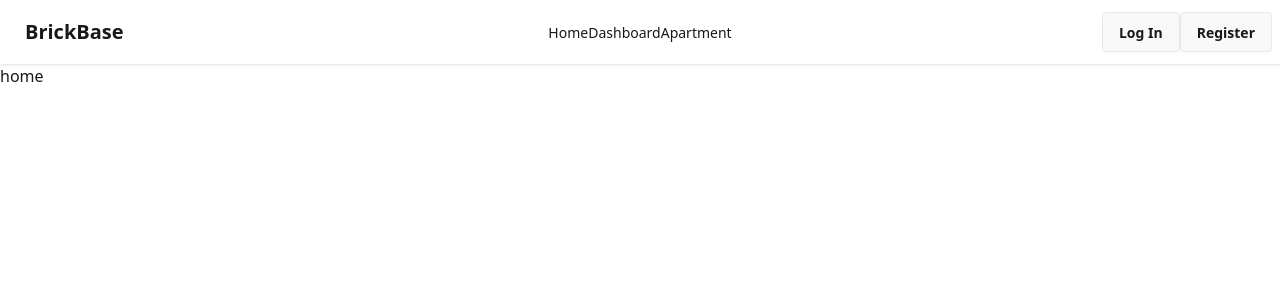
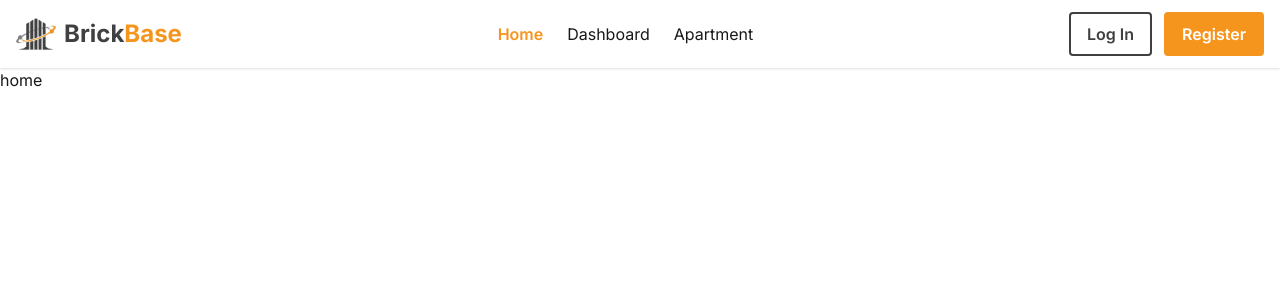
Before and after one commit to AlIfran64/Building-Management-System-Client, a React (Vite) app: page / in a window 1280 px wide. Shown: the top 300 px of the page. Built offline with nearby package versions, Linux system fonts and the light colour scheme.

Commit message:
navbar done

```diff
--- a/index.html
+++ b/index.html
@@ -2,9 +2,13 @@
 <html lang="en" data-theme="light">
   <head>
     <meta charset="UTF-8" />
-    <link rel="icon" type="image/svg+xml" href="/vite.svg" />
+    <link
+      rel="icon"
+      type="image/svg+xml"
+      href="/src/assets/images/favicon.png"
+    />
     <meta name="viewport" content="width=device-width, initial-scale=1.0" />
-    <title>Vite + React</title>
+    <title>BrickBase</title>
   </head>
   <body>
     <div id="root"></div>
--- a/src/Components/Header/Navbar/Navbar.jsx
+++ b/src/Components/Header/Navbar/Navbar.jsx
@@ -1,40 +1,95 @@
-import React from 'react';
-import { NavLink } from 'react-router';
+import React, { useState } from 'react';
+import { Link, NavLink } from 'react-router';
+import logo from "../../../../src/assets/images/logo1.jpg"
 
 const Navbar = () => {
+  const [isOpen, setIsOpen] = useState(false);
 
   const links =
     <>
-      <NavLink>Home</NavLink>
-      <NavLink>Dashboard</NavLink>
-      <NavLink>Apartment</NavLink>
+      <NavLink to='/' className={({ isActive }) =>
+        isActive
+          ? "text-[#F5951D] font-semibold"
+          : "transition-all duration-300 hover:font-semibold hover:tracking-wide hover:scale-[1.01]"
+      }>
+        Home
+      </NavLink>
+
+      <NavLink to='/dashboard' className={({ isActive }) =>
+        isActive
+          ? "text-[#F5951D] font-semibold"
+          : "transition-all duration-300 hover:font-semibold hover:tracking-wide hover:scale-[1.01]"
+      }>
+        Dashboard
+      </NavLink>
+
+      <NavLink to='/apartment' className={({ isActive }) =>
+        isActive
+          ? "text-[#F5951D] font-semibold"
+          : "transition-all duration-300 hover:font-semibold hover:tracking-wide hover:scale-[1.01]"
+      }>
+        Apartment
+      </NavLink>
     </>
 
   return (
-    <div className="navbar bg-base-100 shadow-sm">
-      <div className="navbar-start">
-        <div className="dropdown">
-          <div tabIndex={0} role="button" className="btn btn-ghost lg:hidden">
-            <svg xmlns="http://www.w3.org/2000/svg" className="h-5 w-5" fill="none" viewBox="0 0 24 24" stroke="currentColor"> <path strokeLinecap="round" strokeLinejoin="round" strokeWidth="2" d="M4 6h16M4 12h8m-8 6h16" /> </svg>
+    <nav className="bg-white shadow-sm w-full z-50">
+      <div className="max-w-7xl mx-auto px-4 py-3 flex items-center justify-between">
+        {/* Logo */}
+        <Link onClick={() => window.scrollTo({ top: 0, behavior: 'smooth' })}>
+          <div className='flex items-center gap-2'>
+            <img src={logo} alt="logo" className="w-10" />
+            <p className="text-2xl font-bold">
+              <span className='text-[#404042]'>Brick</span>
+              <span className='text-[#F5951D]'>Base</span>
+            </p>
           </div>
-          <ul
-            tabIndex={0}
-            className="menu menu-sm dropdown-content bg-base-100 rounded-box z-1 mt-3 w-52 p-2 shadow">
-            {links}
-          </ul>
+        </Link>
+
+        {/* Desktop Nav Links */}
+        <div className="hidden lg:flex gap-6 items-center">
+          {links}
         </div>
-        <a className="btn btn-ghost text-xl">BrickBase</a>
+
+        {/* Auth Buttons */}
+        <div className="hidden lg:flex items-center gap-3">
+          <Link to="/login">
+            <button className="border-2 border-[#404042] hover:border-[#F5951D] px-4 py-2 rounded text-[#404042] hover:text-[#F5951D] font-semibold transition-all cursor-pointer">Log In</button>
+          </Link>
+          <Link to="/register">
+            <button className="bg-[#F5951D] text-white px-4 py-2 rounded border-2 border-[#F5951D] font-semibold hover:bg-[#404042] hover:border-[#404042] transition-all cursor-pointer">Register</button>
+          </Link>
+        </div>
+
+        {/* Mobile Menu Button */}
+        <div className="lg:hidden">
+          <button onClick={() => setIsOpen(!isOpen)} className="focus:outline-none">
+            <svg className="w-6 h-6 text-[#404042]" fill="none" stroke="currentColor" strokeWidth="2" viewBox="0 0 24 24">
+              {isOpen ? (
+                <path strokeLinecap="round" strokeLinejoin="round" d="M6 18L18 6M6 6l12 12" />
+              ) : (
+                <path strokeLinecap="round" strokeLinejoin="round" d="M4 6h16M4 12h16M4 18h16" />
+              )}
+            </svg>
+          </button>
+        </div>
       </div>
-      <div className="navbar-center hidden lg:flex">
-        <ul className="menu menu-horizontal px-1">
-          {links}
-        </ul>
-      </div>
-      <div className="navbar-end">
-        <a className="btn">Log In</a>
-        <a className="btn">Register</a>
-      </div>
-    </div>
+
+      {/* Mobile Nav Dropdown */}
+      {isOpen && (
+        <div className="lg:hidden px-4 pb-4 space-y-3">
+          <div className="flex flex-col space-y-2">{links}</div>
+          <div className="flex flex-col space-y-2">
+            <Link to="/login">
+              <button className="w-full border-2 border-[#404042] hover:border-[#F5951D] px-4 py-2 rounded text-[#404042] hover:text-[#F5951D] font-semibold transition-all">Log In</button>
+            </Link>
+            <Link to="/register">
+              <button className="w-full bg-[#F5951D] text-white px-4 py-2 rounded border-2 border-[#F5951D] font-semibold hover:bg-[#404042] hover:border-[#404042] transition-all">Register</button>
+            </Link>
+          </div>
+        </div>
+      )}
+    </nav>
   );
 };
 
--- a/src/index.css
+++ b/src/index.css
@@ -1,2 +1,9 @@
+/* Font: Inter */
+@import url("https://fonts.googleapis.com/css2?family=Inter:ital,opsz,wght@0,14..32,100..900;1,14..32,100..900&display=swap");
+
 @import "tailwindcss";
 @plugin "daisyui";
+
+* {
+  font-family: "Inter", sans-serif;
+}
```
Also changed, not shown: src/assets/images/favicon.png (added), src/assets/images/logo1.jpg (added).
